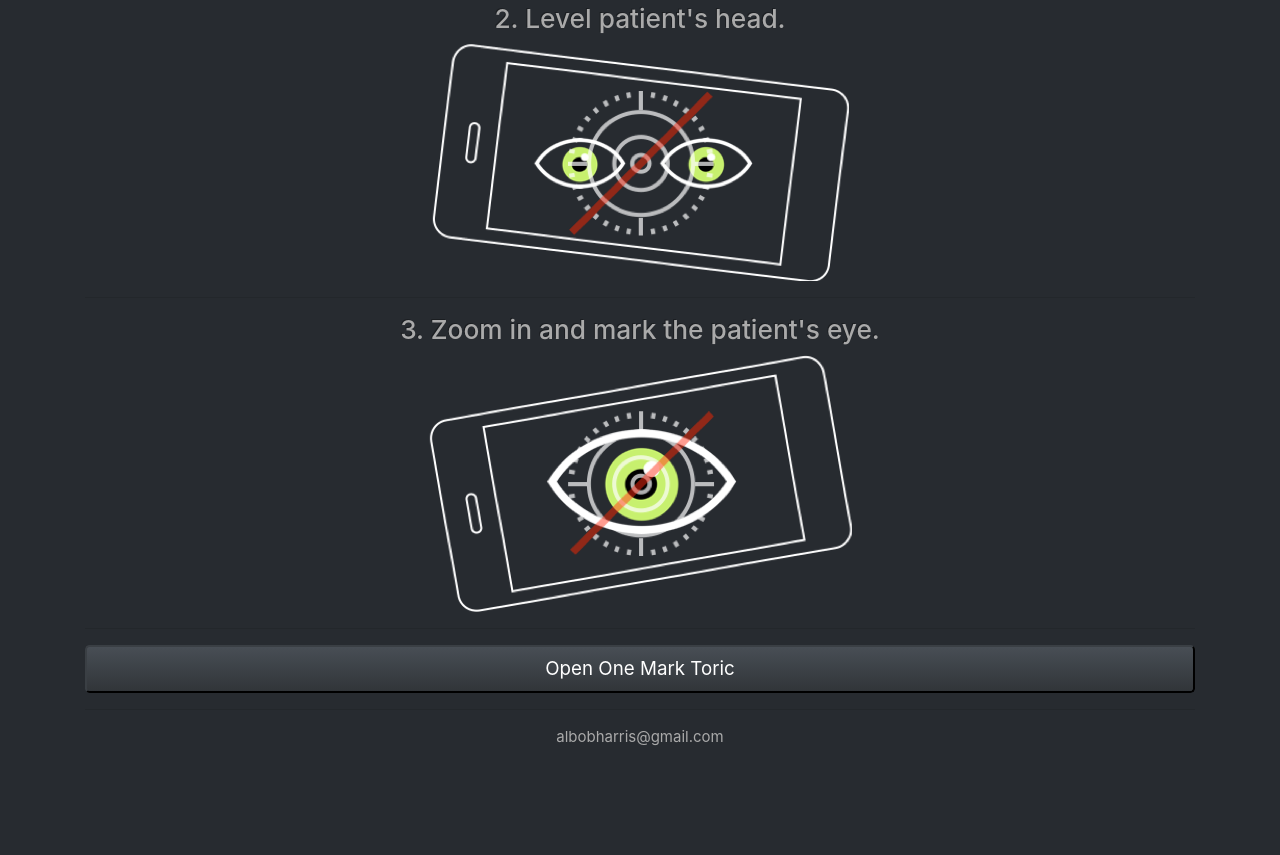
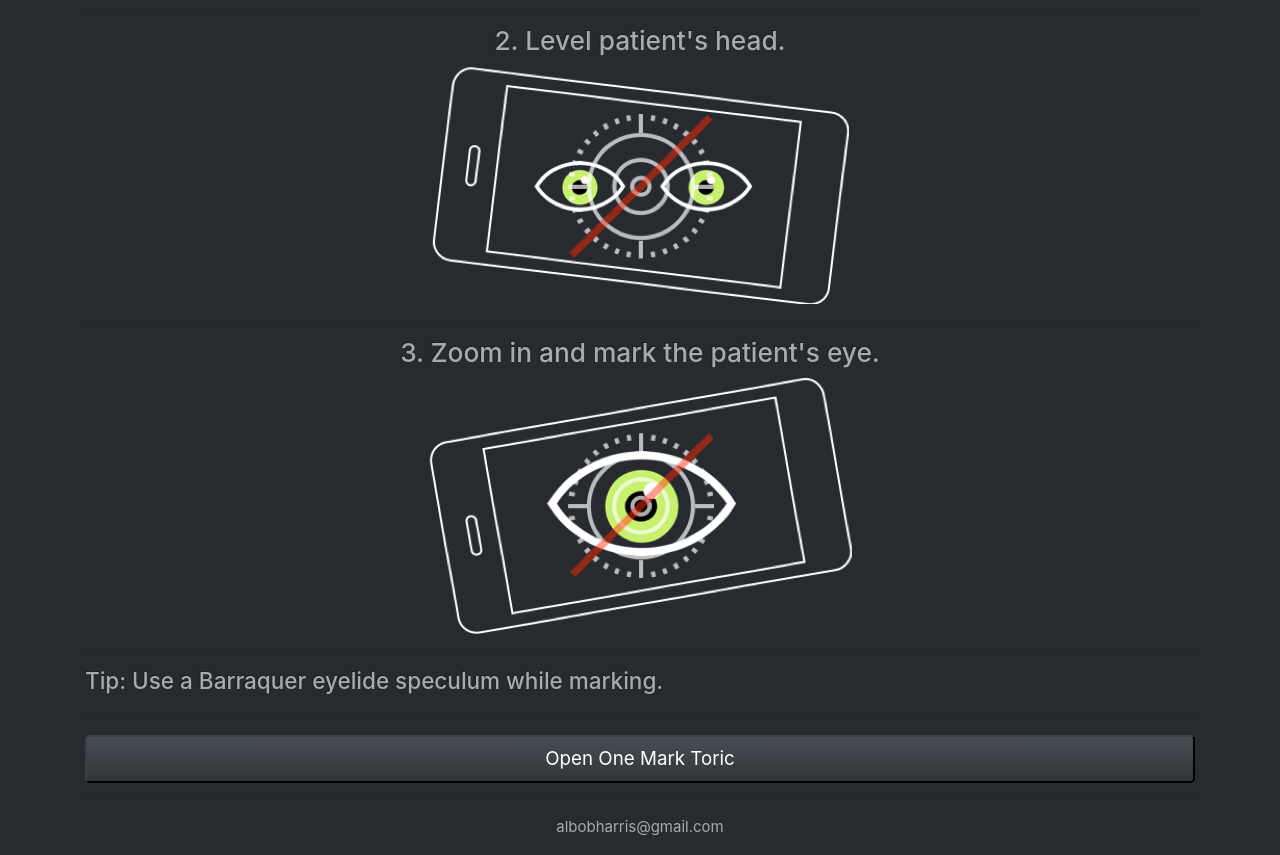
Before and after one commit to harrishandbook/TMark1, a plain HTML site: page index.html in a window 1280 px wide. Shown: the part 412-1267 px from the top of the page. Before the commit the page ends 1176 px from the top, so only its background shows below. Drawn offline with nearby package versions, Linux system fonts and the light colour scheme.

Commit message:
Update index.html

```diff
--- a/index.html
+++ b/index.html
@@ -15,6 +15,7 @@
     <div class="container">
         <div class="row">
            <div class="col-lg-12">
+             <br>
             <h1 class="text-center">One Mark Toric</h1>
             </div>
         </div>
@@ -33,6 +34,10 @@
                <hr>
                 <h3 class="text-center">3. Zoom in and mark the patient's eye.</h3>
                 <img src="picMark.png" alt="" class="rounded mx-auto d-block mw-100">
+            </div>
+            <div class="col-md-12">
+                <hr>
+                <h4>Tip: Use a Barraquer eyelide speculum while marking.</h4>
             </div>
         </div>
     </div>
@@ -59,7 +64,7 @@
                         <p>The One Mark Toric is meant to serve as an adjunct tool to assist physicians in marking the appropriate IOL axis for a particular patient. It is intended to be used in conjunction with traditional toric marking systems. The results obtained using the One Mark Toric site are not intended to serve as medical or surgical instruction from the creator, or be definitive; nor can the creator guarantee that the results will be accurate in every case. Physicians who use this toric marker must arrive at their own independent determinations regarding the proper IOL alignment for their patients and are solely responsible for the refractive outcome. By using the One Mark Toric site, you agree to waive and hold the creator and authors harmless from any claims you may have arising out of your use of this tool.</p>
                     </div>
                     <div class="modal-footer">
-                        <button type="button" class="btn btn-secondary" data-dismiss="modal" onclick="location.href='https://harrishandbook.github.io/TMarkOne_v4/'">I Accept</button>
+                        <button type="button" class="btn btn-secondary" data-dismiss="modal" onclick="location.href='https://harrishandbook.github.io/TMark3/'">I Accept</button>
                     </div>
                 </div>
             </div>
```
